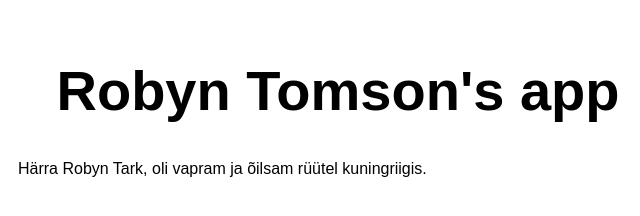
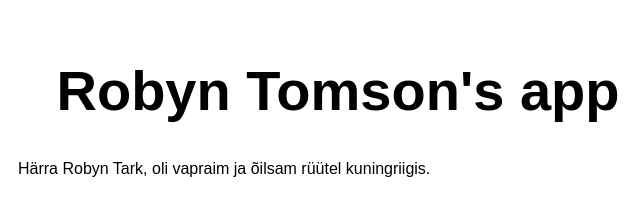
Before and after one commit to Anyro0/ut2024azapp, a website: page src/index.html in a window 1280 px wide. Shown: the full height of the page, 302-942 px from the left. Drawn offline with Linux system fonts and the light colour scheme.

Commit message:
Update index.html

```diff
--- a/src/index.html
+++ b/src/index.html
@@ -11,7 +11,7 @@
 <body>
   <main>
     <h1>Robyn Tomson's app</h1>
-    <p>Härra Robyn Tark, oli vapram ja õilsam rüütel kuningriigis.</p>
+    <p>Härra Robyn Tark, oli vapraim ja õilsam rüütel kuningriigis.</p>
   </main>
 </body>
 
```
